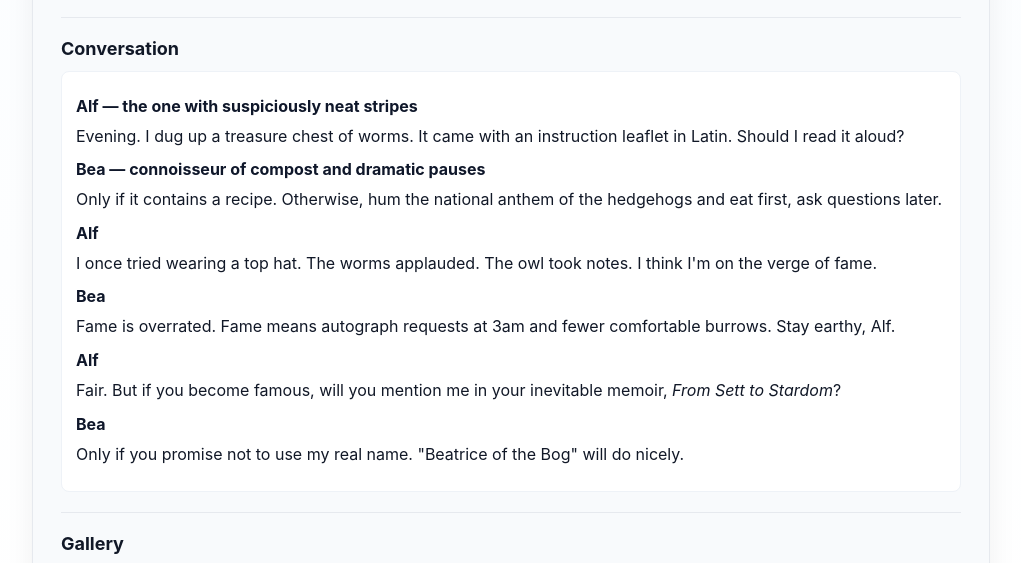
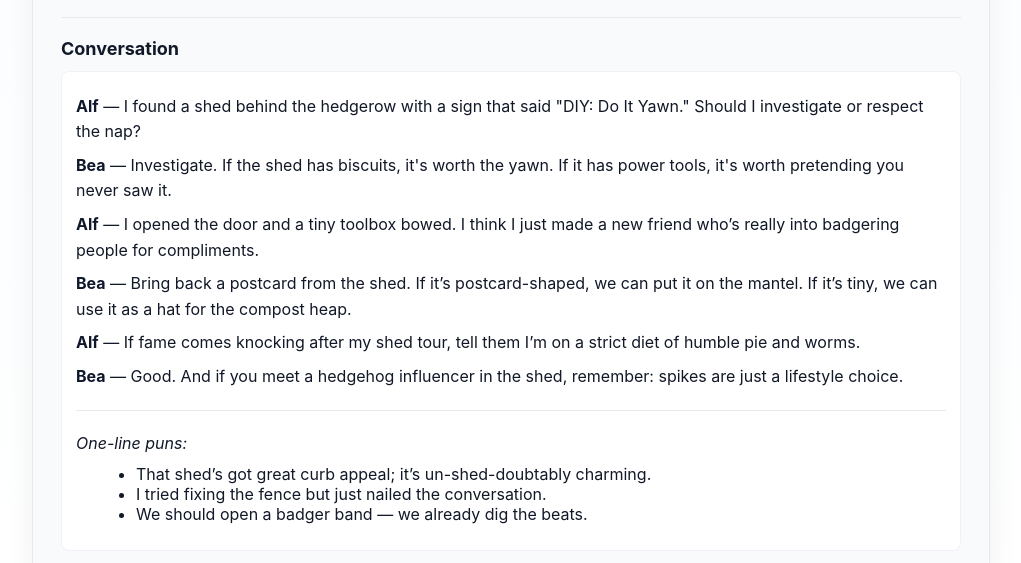
Before and after one commit to SamVeitch81/annan-veitch.github.io, a plain HTML site: page index.html in a window 1280 px wide. Shown: the part 135-698 px from the top of the page, without its empty margins (129-1150 px from the left). Drawn offline with Linux system fonts and the light colour scheme.

Commit message:
Update index.html

```diff
--- a/index.html
+++ b/index.html
@@ -55,40 +55,24 @@
     <hr />
 
     <section aria-labelledby="conversation">
-      <h2 id="conversation">Conversation</h2>
+  <h2 id="conversation">Conversation</h2>
+  <div class="conversation" role="article">
+    <p><strong>Alf</strong> — I found a shed behind the hedgerow with a sign that said "DIY: Do It Yawn." Should I investigate or respect the nap?</p>
+    <p><strong>Bea</strong> — Investigate. If the shed has biscuits, it's worth the yawn. If it has power tools, it's worth pretending you never saw it.</p>
+    <p><strong>Alf</strong> — I opened the door and a tiny toolbox bowed. I think I just made a new friend who’s really into badgering people for compliments.</p>
+    <p><strong>Bea</strong> — Bring back a postcard from the shed. If it’s postcard-shaped, we can put it on the mantel. If it’s tiny, we can use it as a hat for the compost heap.</p>
+    <p><strong>Alf</strong> — If fame comes knocking after my shed tour, tell them I’m on a strict diet of humble pie and worms.</p>
+    <p><strong>Bea</strong> — Good. And if you meet a hedgehog influencer in the shed, remember: spikes are just a lifestyle choice.</p>
+    <hr />
+    <p><em>One-line puns:</em></p>
+    <ul>
+      <li>That shed’s got great curb appeal; it’s un-shed-doubtably charming.</li>
+      <li>I tried fixing the fence but just nailed the conversation.</li>
+      <li>We should open a badger band — we already dig the beats.</li>
+    </ul>
+  </div>
 
-      <div class="conversation" aria-live="polite">
-        <div class="msg">
-          <span class="speaker">Alf — the one with suspiciously neat stripes</span>
-          <p>Evening. I dug up a treasure chest of worms. It came with an instruction leaflet in Latin. Should I read it aloud?</p>
-        </div>
-
-        <div class="msg">
-          <span class="speaker">Bea — connoisseur of compost and dramatic pauses</span>
-          <p>Only if it contains a recipe. Otherwise, hum the national anthem of the hedgehogs and eat first, ask questions later.</p>
-        </div>
-
-        <div class="msg">
-          <span class="speaker">Alf</span>
-          <p>I once tried wearing a top hat. The worms applauded. The owl took notes. I think I'm on the verge of fame.</p>
-        </div>
-
-        <div class="msg">
-          <span class="speaker">Bea</span>
-          <p>Fame is overrated. Fame means autograph requests at 3am and fewer comfortable burrows. Stay earthy, Alf.</p>
-        </div>
-
-        <div class="msg">
-          <span class="speaker">Alf</span>
-          <p>Fair. But if you become famous, will you mention me in your inevitable memoir, <em>From Sett to Stardom</em>?</p>
-        </div>
-
-        <div class="msg">
-          <span class="speaker">Bea</span>
-          <p>Only if you promise not to use my real name. "Beatrice of the Bog" will do nicely.</p>
-        </div>
-      </div>
-    </section>
+</section>
 
     <hr />
 
```
